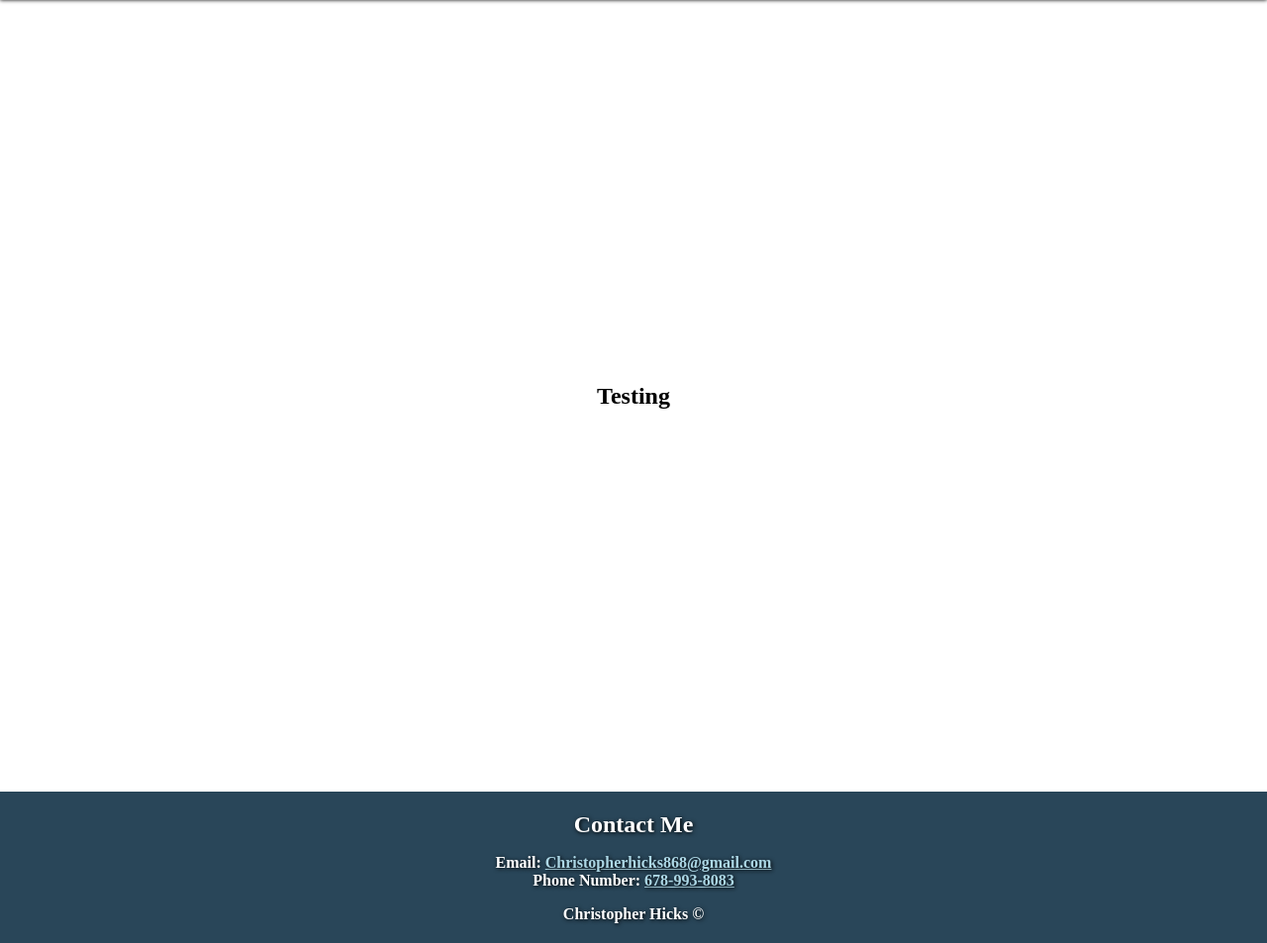
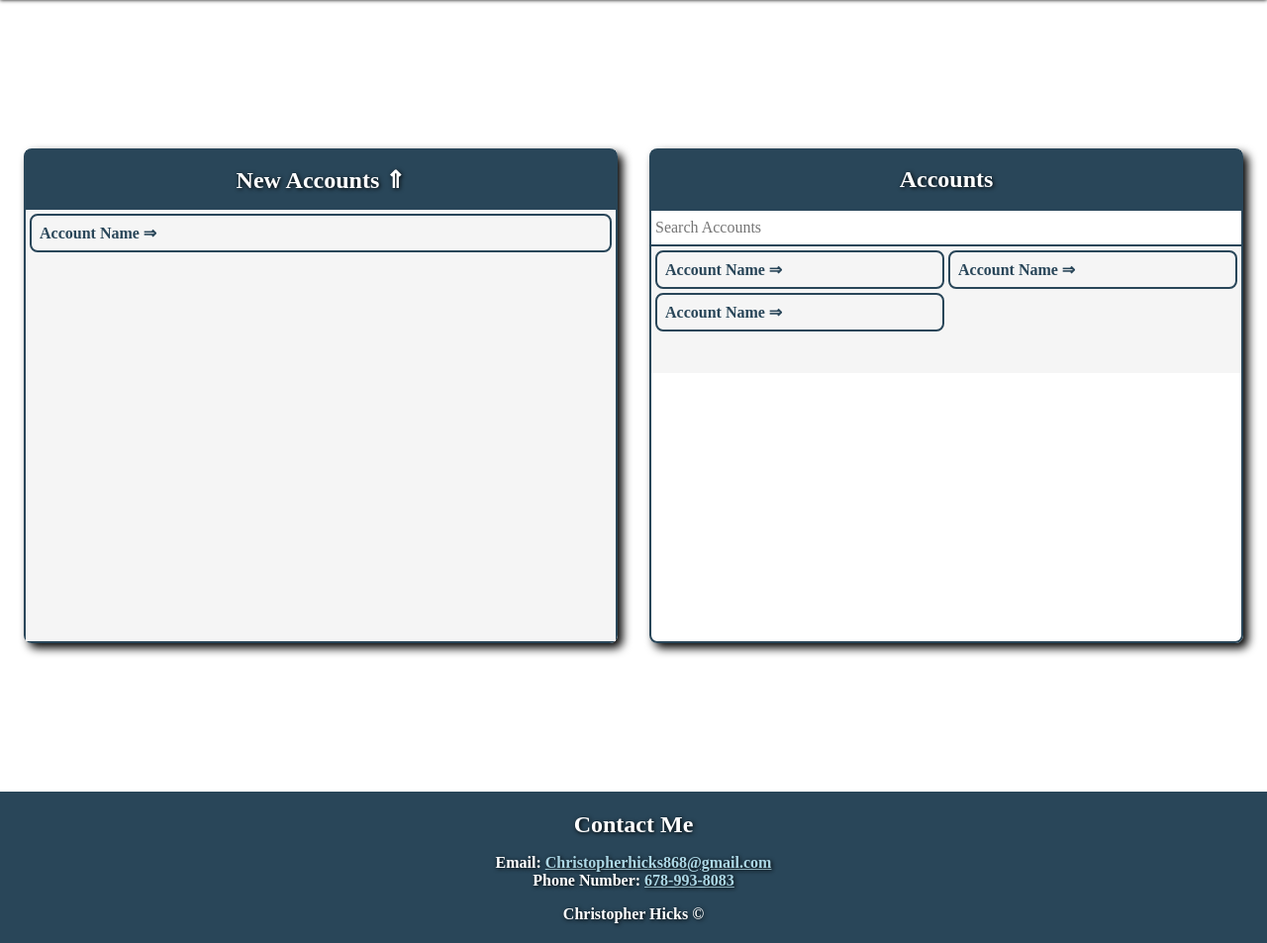
Before and after one commit to Christopher868/Django-Password-Manager, a Django app: page / in a window 1280 px wide. Shown: the part 51-1004 px from the top of the page at 99% size. Run offline with Django 5.2, Linux system fonts and the light colour scheme.

Commit message:
Started creating homepage

```diff
--- a/website/password_manager/templates/index.html
+++ b/website/password_manager/templates/index.html
@@ -9,5 +9,30 @@
 
 <!-- Index page content -->
 {% block content %}
-    <h2>Testing</h2>
+    <section id="new-accounts-section">
+        <h2 id="new-accounts-header">New Accounts &uArr;</h2>
+        <div id="new-accounts-container">
+            <div class="new-account">
+                <p><a class="saved-account-link" href="#">Account Name &rArr;</a></p>
+            </div>
+        </div>
+    </section>
+    <section id="accounts-section">
+        <h2 id="accounts-header">Accounts</h2>
+        <div id="account-container-content">
+            <input type="search" name="account-search" id="account-search" placeholder="Search Accounts">
+            <div id="accounts-container">
+                <div class="account">
+                    <p><a class="saved-account-link" href="#">Account Name &rArr;</a></p>
+                </div>
+                <div class="account">
+                    <p><a class="saved-account-link" href="#">Account Name &rArr;</a></p>
+                </div>
+                <div class="account">
+                    <p><a class="saved-account-link" href="#">Account Name &rArr;</a></p>
+                </div>
+            </div>
+        </div>
+    </section>
+
 {% endblock content %}
--- a/website/static/css/base.css
+++ b/website/static/css/base.css
@@ -229,8 +229,9 @@ footer {
 #base-content {
     max-width: 1440px;
     width: 100%;
-    height: 100vh;
+    min-height: 100vh;
     margin:0 auto;
+    padding: 2rem 0;
     display: flex;
     justify-content: center;
     align-items: center;
--- a/website/static/css/index.css
+++ b/website/static/css/index.css
@@ -0,0 +1,103 @@
+/* Content styles */
+#base-content {
+    flex-wrap: wrap;
+    gap: 2rem;
+
+
+}
+
+
+/* Shared new and all account styles */
+#new-accounts-section, #accounts-section {
+    display: flex;
+    flex-direction: column;
+    justify-content: start;
+    align-items: center;
+    box-shadow: 5px 5px 10px black;
+    border: 2px solid #294659;
+    border-radius: .5rem;
+    width: 90%;
+    max-width: 600px;
+    min-width: 250px;
+    height: 500px;
+}
+
+
+#new-accounts-header, #accounts-header {
+    padding: 1rem;
+    color: white;
+    background-color: #294659;
+    width: 100%;
+    text-align: center;
+    font-size:1.5rem;
+    text-shadow: 1px 1px 4px black;
+    font-weight: bold;
+    @media (max-width:600px) {
+        font-size: 1.25rem;
+    }
+    &:hover {
+        text-shadow: 2px 2px 4px black;
+        cursor: pointer;
+    }
+}
+
+
+#accounts-container, #new-accounts-container {
+    width: 100%;
+    height: 100%;
+    padding: .25rem .25rem;
+    background-color: whitesmoke;
+    display: grid;
+    grid-template-columns: repeat(auto-fit, minmax(250px, 1fr));
+    grid-auto-rows: min-content;
+    justify-items: center;
+    gap: .25rem;
+    overflow-x: auto;
+}
+
+.account, .new-account {
+    font-weight: bold;
+    background-color: whitesmoke;
+    border: 2px solid #294659;
+    border-radius: .5rem;
+    width: 100%;
+    max-height: 50px;
+    display: flex;
+    flex-direction: column;
+    justify-content: center;
+    overflow: hidden;
+    &:hover {
+        box-shadow: 2px 2px 5px #294659;
+        color: cyan;
+    }
+}
+
+
+/* Saved account link styles */
+.saved-account-link {
+    text-decoration: none;
+    color: #294659;
+    padding: .5rem .5rem;
+    margin: auto 0;
+    display: block;
+    &:hover {
+        color: lightblue;
+    }
+}
+
+
+/* Account specific styles */
+#account-container-content {
+    width: 100%;
+}
+
+
+#account-search {
+    width: 100%;
+    padding: .5rem .25rem;
+    font-size: 1rem;
+    border: 2px solid #294659;
+    border-left:none;
+    border-right: none;
+    outline:none;
+}
```
Also changed, not shown: website/password_manager/views.py (+0 -10 lines).
